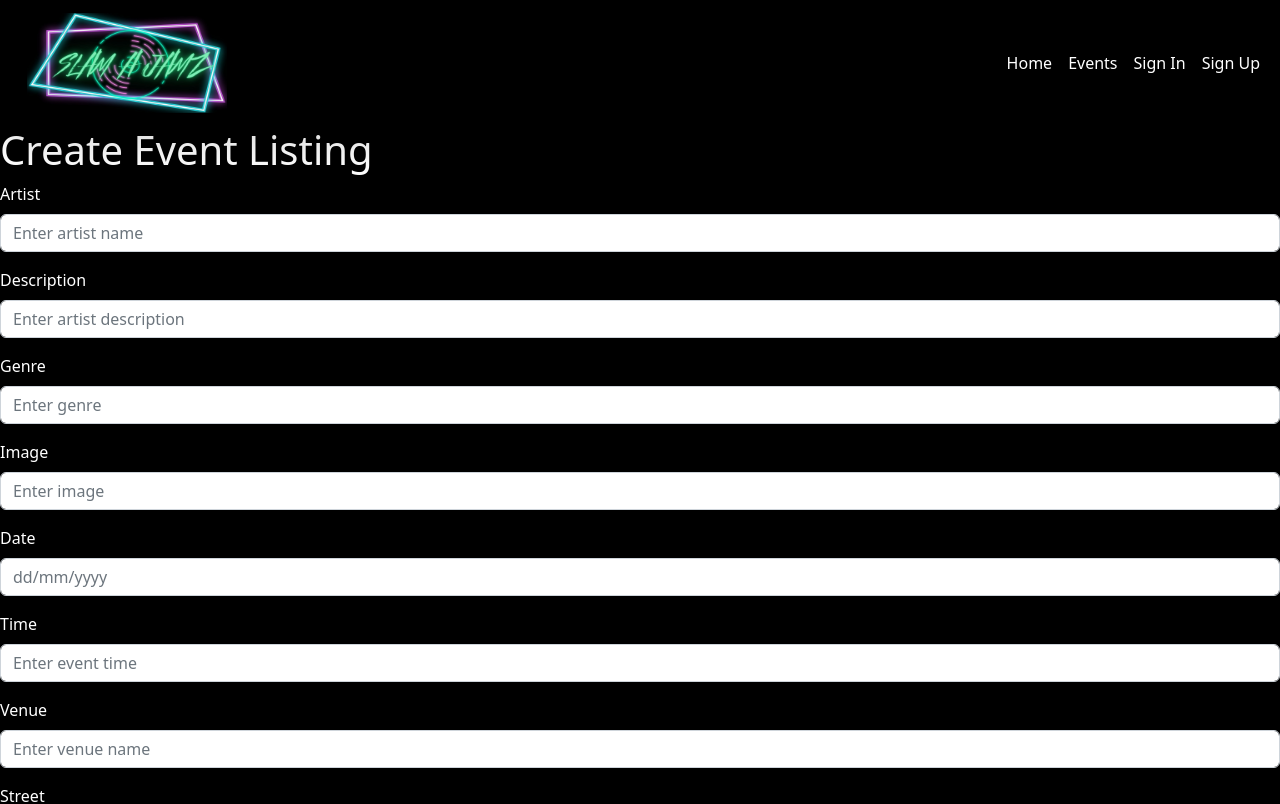
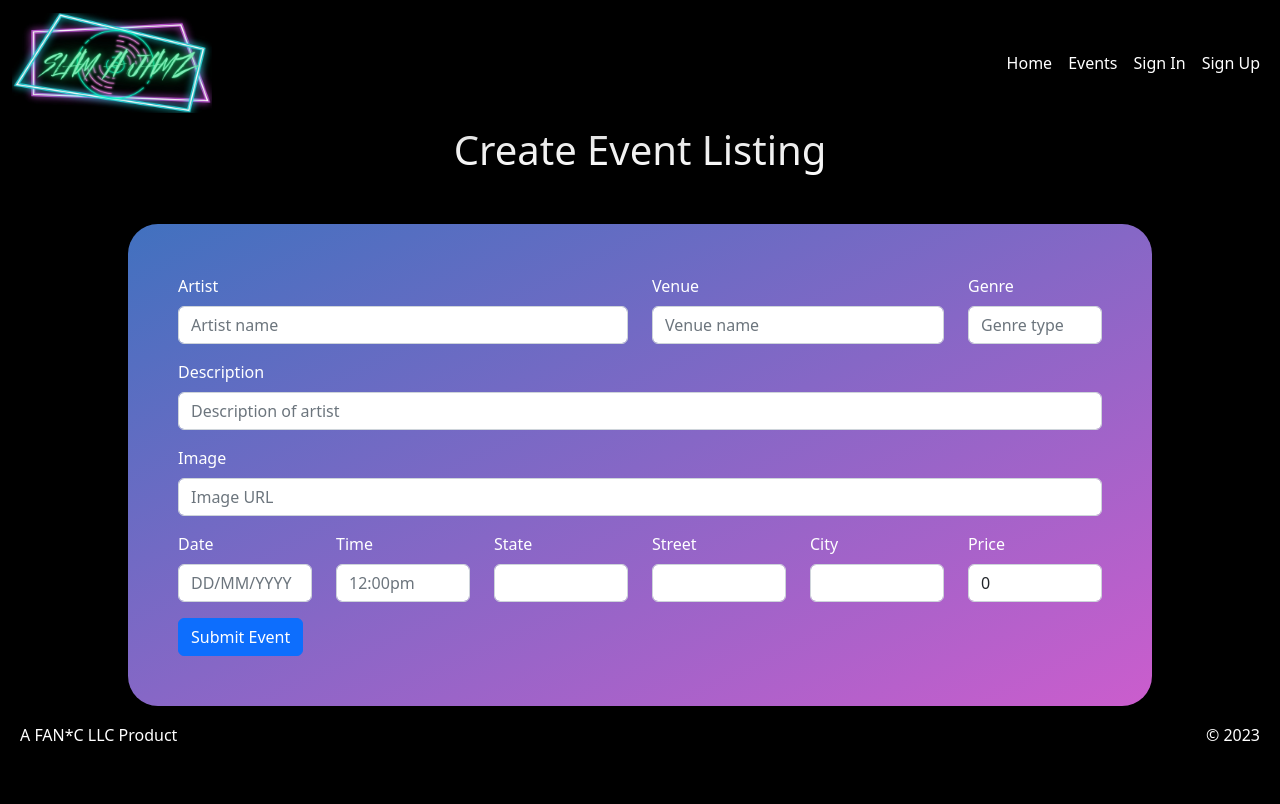
Before and after one commit to FANCBravo2023/slam-a-jamz-frontend, a React (Create React App) app: page /eventnew in a window 1280 px wide. Shown: the top 804 px of the page. Built offline with nearby package versions, Linux system fonts and the light colour scheme; no server answers.

Commit message:
did some more css

```diff
--- a/src/App.css
+++ b/src/App.css
@@ -3,7 +3,9 @@
   background-color: black;
   color: white;
 }
-
+.carousel-img{
+  z-index: 3;
+}
 /* header */
 .shadow-lg{
   position: sticky;
@@ -27,7 +29,7 @@
 
 /* landing-page */
 .web-features{
-  background-image: linear-gradient(to bottom right, black, #0B3945);
+  background-image: linear-gradient(to top left, #CB5DCD, #4171BF);
   height: 450px;
   width: 70%;
   display: flex;
@@ -39,10 +41,16 @@
   border-radius: 10px;
 }
 
-.web-features p, a {
+.web-features p {
   text-align: center;
   padding: 15px;
   background: transparent;
+}
+
+.upcoming-events{
+  background: transparent;
+  display: flex;
+  justify-content: center;
 }
 
 .landing-page-h1-h2-h4 {
@@ -56,7 +64,7 @@
 }
 
 .concert-envy-meter{
-  background-image: linear-gradient(to top left, black, #0B3945);
+  background-image: linear-gradient(to top left, #CB5DCD, #4171BF);
   height: 350px;
   width: 60%;
   display: flex;
@@ -69,7 +77,7 @@
 }
 
 .dev-team{
-  background-color: #0B3945;
+  background-image: linear-gradient(to top left, #CB5DCD, #4171BF);
   height: 500px;
   width: 70%;
   margin-left: 15%;
@@ -78,7 +86,7 @@
 }
 
 .dev-container{
-  background-image: linear-gradient(to top left, black, #0B3945);
+  background-image: linear-gradient(to top left, #CB5DCD, #4171BF);
   display: flex;
   margin: 10px;
   justify-content: space-between;
@@ -101,18 +109,40 @@
 
 /* show-page */
 
+.show-page-card-container{
+  display: flex;
+  align-items: center;
+  flex-wrap: wrap;
+  height: 550px;
+  max-width: 470px;
+  margin-left: 35%;
+  margin-top: 5%;
+  background-image: linear-gradient(to top left, #CB5DCD, #4171BF);
+  border-radius: 40px;
+}
+
 .artist-name{
-  margin-top: 5%;
-  margin-bottom: -40px;
+
+  margin-bottom: -70px;
   margin-left: 38%;
   font-size: 50px;
   font-weight: 500;
+}
+
+.show-page-card{
+  margin-left: 8%;
+  background: transparent;
+  position: relative;
+  top: -4%;
 }
 
 .card {
   border: 2px solid #fff;
   box-shadow: 0 0 10px #fff;
   animation: neon-glow 3s ease-in-out infinite;
+  width: 25rem;
+  margin-top: 50px;
+  padding: 5px;
 }
 
 @keyframes neon-glow {
@@ -133,15 +163,28 @@
 
 /* index-page */
 .index-card-container {
+  background-image: linear-gradient(to top left, #CB5DCD, #4171BF);
   display: grid;
-  grid-template-columns: repeat(2, 1fr);
+  grid-template-columns: repeat(auto-fit, minmax(20rem, 1fr));
+  grid-row-gap: 10px;
+  grid-column-gap: 0px;
   justify-items: center;
   align-items: center;
-  max-width: 680px;
+  max-width: 770px;
   margin: 0 auto;
   margin-top: -100px;
-  height: 100vh;
+  height: 100%;
+  padding-top: 20px;
+  padding-bottom: 20px;
+  border-radius: 30px;
 }
+
+.index-card{
+  border: 2px solid #fff;
+  box-shadow: 0 0 10px #fff;
+  animation: neon-glow 3s ease-in-out infinite;
+}
+
 
 .index-img {
   height: 150px;
@@ -162,26 +205,85 @@
 }
 
 .carousel-img{
-  width: 680px;
+  width: 770px;
   height: 350px;
   border-radius: 30px 30px 30px 30px;
+  object-fit: cover;
 }
 .carousel-caption {
   background-color: transparent;
 }
+
+.carousel-text, p, h3{
+  background: transparent;
+}
 /* index-page */
+
 /* my-event-page */
 .my-event-page-card-container{
   display: flex;
-  justify-content: center;
   align-items: center;
   flex-wrap: wrap;
+  max-width: 920px;
+  margin-left: 20%;
+  background-image: linear-gradient(to top left, #CB5DCD, #4171BF);
+  border-radius: 40px;
+}
+
+.my-event-card{
+  max-height: 500px;
+  width: 388px;
+  margin: 35px;
+
+}
+
+.my-event-page-img{
+  object-fit: cover;
+  height: 200px;
+  width: 100px;
+}
+
+.my-event-title{
+  text-align: center;
+}
+
+.my-event-card-subtitle{
+  height: 30px;
+}
+
+.my-event-buttons{
+  display: flex;
+  justify-content: center;
+  justify-content: space-evenly;
+  background-color: transparent;
+
+
 }
 /* my-event-page */
 
+/* event-new-page */
+.event-new-page-container{
+  display: flex;
+  justify-content: center;
+  width: 80%;
+  margin: auto;
+  padding: 50px;
+  border-radius: 30px;
+  background-image: linear-gradient(to top left, #CB5DCD, #4171BF);
+  margin-top: 50px;
+}
+.event-new-h1{
+  text-align: center;
+}
+.event-new-form{
+  background: transparent;
+}
+
+/* event-new-page */
+
 /* login-in */
 .login-page{
-  background-image: linear-gradient(to top left, black, #0B3945);
+  background-image: linear-gradient(to top left, #CB5DCD, #4171BF);
   height: 450px;
   width: 40%;
   display: flex;
@@ -205,7 +307,7 @@
 
 /* sign-up-page */
 .sign-up-page{
-  background-image: linear-gradient(to top left, black, #0B3945);
+  background-image: linear-gradient(to top left, #CB5DCD, #4171BF);
   height: 450px;
   width: 40%;
   display: flex;
--- a/src/pages/EventNew.js
+++ b/src/pages/EventNew.js
@@ -1,5 +1,5 @@
 import React, {useState} from 'react'
-import { Form, FormGroup, Label, Input, Button } from "reactstrap"
+import { Form, FormGroup, Label, Input, Button, Row, Col } from "reactstrap"
 import {useNavigate} from "react-router-dom"
 
 const EventNew = ({ createEvent, currentUser }) => {
@@ -31,155 +31,211 @@ const EventNew = ({ createEvent, currentUser }) => {
 
   return (
     <>
-      <h1>Create Event Listing</h1>
+      <h1 className='event-new-h1'>Create Event Listing</h1>
+      <div className='event-new-page-container'>
       <Form
         onSubmit={handleSubmit}
+        className='event-new-form'
       >
-      <FormGroup>
-        <Label
-          for="artist">Artist
+       <Row
+       className='event-new-form'>
+    <Col
+    md={6}
+    className='event-new-form'>
+      <FormGroup
+      className='event-new-form'>
+        <Label for="artist name"
+        className='event-new-form'>
+          Artist
         </Label>
         <Input
-          id="artist"
-          type="text"
+          id="artist name"
           name="artist"
-          placeholder="Enter artist name"
+          placeholder="Artist name"
+          type="artist"
           onChange={handleChange}
           value={newEvent.artist}
         />
       </FormGroup>
-        <FormGroup>
-        <Label
-          for="description">Description
+    </Col>
+    <Col
+    md={4}
+    className='event-new-form'>
+      <FormGroup
+      className='event-new-form'>
+        <Label for="venue"
+        className='event-new-form'>
+          Venue
         </Label>
         <Input
-          id="description"
-          type="text"
+          id="venue"
+          name="venue"
+          placeholder='Venue name'
+          onChange={handleChange}
+          value={newEvent.venue}
+        />
+      </FormGroup>
+    </Col>
+    <Col
+    md={2}
+    className='event-new-form'>
+      <FormGroup
+      className='event-new-form'>
+        <Label for="genreType"
+        className='event-new-form'>
+          Genre
+        </Label>
+        <Input
+          id="genreType"
+          name="genre"
+          placeholder="Genre type"
+          type="genre"
+          onChange={handleChange}
+          value={newEvent.genre}
+        />
+      </FormGroup>
+    </Col>
+  </Row>
+  <FormGroup
+  className='event-new-form'>
+    <Label for="artistDescription"
+    className='event-new-form'>
+      Description
+    </Label>
+    <Input
+      id="artistDescription"
       name="description"
-          placeholder="Enter artist description"
+      placeholder="Description of artist"
       onChange={handleChange}
       value={newEvent.description}
     />
   </FormGroup>
-        <FormGroup>
-        <Label
-          for="genre">Genre
+  <FormGroup
+  className='event-new-form'>
+    <Label for="imageURL"
+    className='event-new-form'>
+      Image
     </Label>
     <Input
-          id="genre"
-          type="text"
-          name="genre"
-          placeholder="Enter genre"
-          onChange={handleChange}
-          value={newEvent.genre}
-        />
-        </FormGroup>
-        <FormGroup>
-        <Label
-          for="image">Image
-        </Label>
-        <Input
-          id="image"
-          type="text"
+      id="imageURL"
       name="image"
-          placeholder="Enter image"
+      placeholder="Image URL"
       onChange={handleChange}
       value={newEvent.image}
     />
   </FormGroup>
-        <FormGroup>
-        <Label
-          for="date">Date
+  <Row
+  className='event-new-form'>
+    <Col
+    md={2}
+    className='event-new-form'>
+      <FormGroup
+      className='event-new-form'>
+        <Label for="date"
+        className='event-new-form'>
+          Date
         </Label>
         <Input
-          id="date"
-          type="text"
+          id="edate"
           name="date"
-          placeholder="dd/mm/yyyy"
+          placeholder="DD/MM/YYYY"
           onChange={handleChange}
           value={newEvent.date}
         />
       </FormGroup>
-        <FormGroup>
-        <Label
-          for="time">Time
+    </Col>
+    <Col
+    md={2}
+    className='event-new-form'>
+      <FormGroup
+      className='event-new-form'>
+        <Label for="time"
+        className='event-new-form'>
+          Time
         </Label>
         <Input
           id="time"
-          type="text"
           name="time"
-          placeholder="Enter event time"
+          placeholder='12:00pm'
           onChange={handleChange}
           value={newEvent.time}
         />
       </FormGroup>
-        <FormGroup>
-        <Label
-          for="venue">Venue
+    </Col>
+    <Col
+    md={2}
+    className='event-new-form'>
+      <FormGroup
+      className='event-new-form'>
+        <Label for="exampleState"
+        className='event-new-form'>
+          State
         </Label>
         <Input
-          id="venue"
-          type="text"
-          name="venue"
-          placeholder="Enter venue name"
+          id="exampleState"
+          name="state"
           onChange={handleChange}
-          value={newEvent.venue}
+          value={newEvent.state}
         />
       </FormGroup>
-        <FormGroup>
-        <Label
-          for="street">Street
+    </Col>
+    <Col
+    md={2}
+    className='event-new-form'>
+      <FormGroup
+      className='event-new-form'>
+        <Label for="street"
+        className='event-new-form'>
+          Street
         </Label>
         <Input
           id="street"
-          type="text"
           name="street"
-          placeholder="Enter street"
           onChange={handleChange}
           value={newEvent.street}
         />
       </FormGroup>
-        <FormGroup>
-        <Label
-          for="city">City</Label>
+    </Col>
+    <Col
+    md={2}
+    className='event-new-form'>
+      <FormGroup
+      className='event-new-form'>
+        <Label for="city"
+        className='event-new-form'>
+          City
+        </Label>
         <Input
           id="city"
-          type="text"
           name="city"
-          placeholder="Enter city"
           onChange={handleChange}
           value={newEvent.city}
         />
       </FormGroup>
-        <FormGroup>
-        <Label
-          for="state">State
+    </Col>
+    <Col md={2}
+    className='event-new-form'>
+      <FormGroup
+      className='event-new-form'>
+        <Label for="price"
+        className='event-new-form'>
+          Price
         </Label>
         <Input
-          id="state"
-          type="text"
-          name="state"
-          placeholder="Enter state"
-          onChange={handleChange}
-          value={newEvent.state}
-        />
-        </FormGroup>
-        <FormGroup>
-        <Label
-          for="price">Price</Label>
-        <Input
           id="price"
-          type="integer"
           name="price"
-          placeholder="Enter ticket price"
+          placeholder='$45'
           onChange={handleChange}
           value={newEvent.price}
         />
       </FormGroup>
+    </Col>
+  </Row>
         <Button
           color="primary">Submit Event
         </Button>
       </Form>
+      </div>
     </>
   )
 }
--- a/src/pages/EventShow.js
+++ b/src/pages/EventShow.js
@@ -11,12 +11,12 @@ const EventShow = ({ events }) => {
 
   return (
     <>
+      <h2 className="artist-name">{currentEvent.artist}</h2>
       <div className="show-page-card-container">
-      <h2 className="artist-name">{currentEvent.artist}</h2>
-      <div className="d-flex justify-content-center align-items-center">
+
         {currentEvent && (
       <Card
-        className="card"
+        className="show-page-card"
         style={{ width: "25rem", marginTop: "50px", padding: "5px", borderRadius: "40px" }} >
         <CardImg
           className="show-page-img"
@@ -62,7 +62,6 @@ const EventShow = ({ events }) => {
       </Card>
         )}
       </div>
-      </div>
     </>
   )
 }
```
Also changed, not shown: src/pages/EventIndex.js (+35 -9 lines), src/pages/MyEvents.js (+8 -5 lines). Lines whose indentation alone changed are shown as unchanged.
